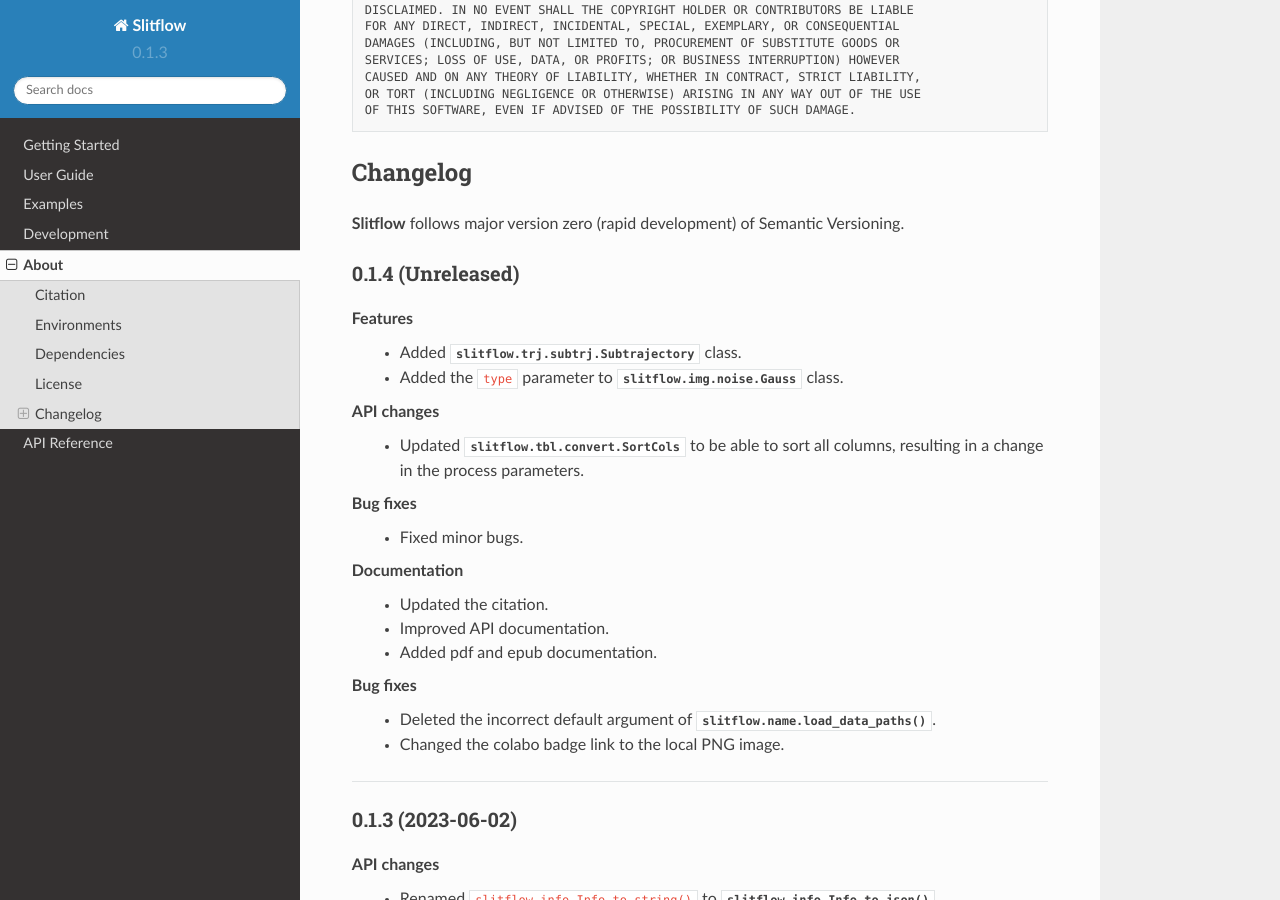
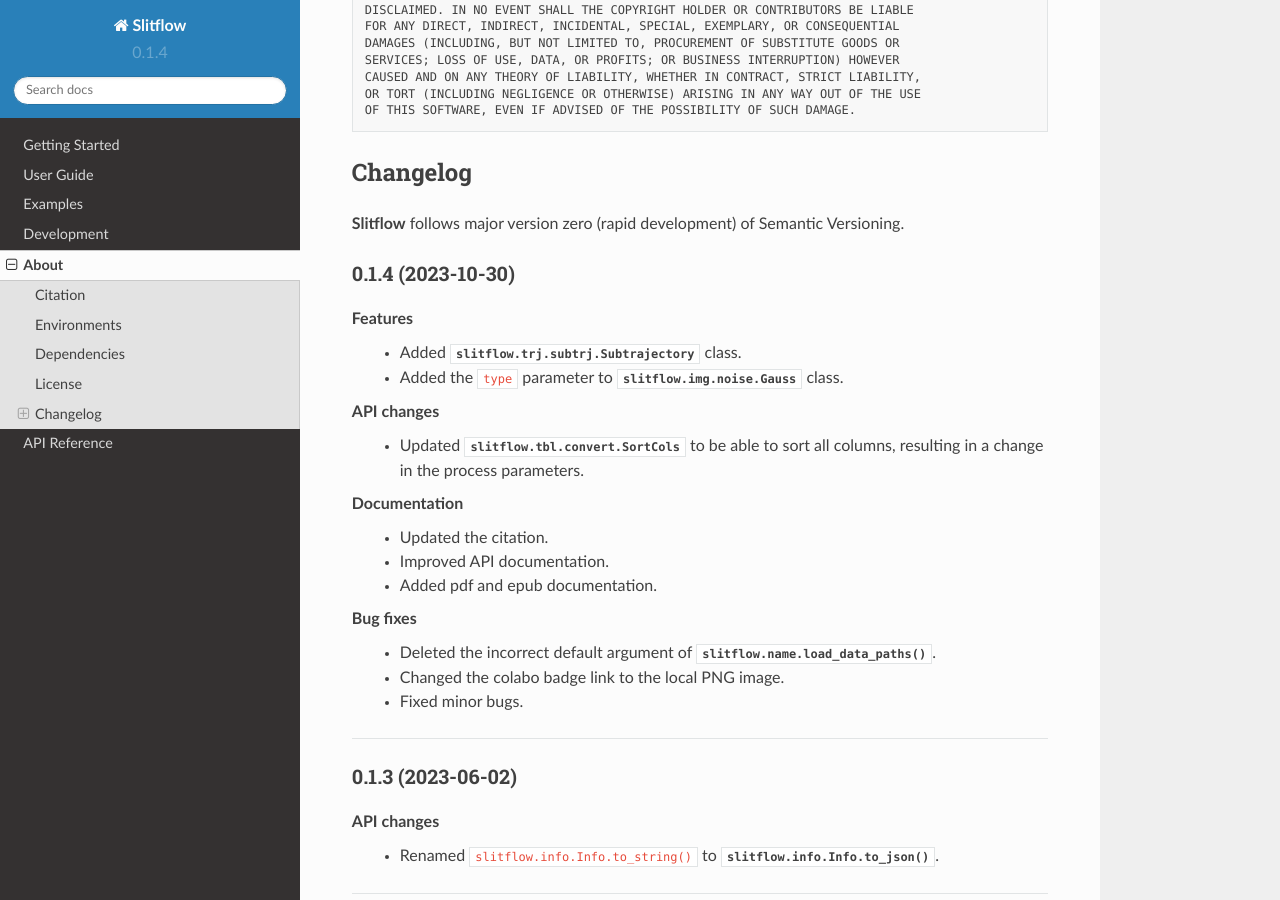
Before and after one commit to ikiyokawa/slitflow, a Sphinx documentation site: the page built from docs/about.rst, in a window 1280 px wide and 900 px high, scrolled down 1492 px. Built offline with Sphinx 7.4.7 and the Read the Docs theme 2.0.0, drawn with Linux system fonts in a browser that asks for light colours.

Commit message:
REL: version 0.1.4

```diff
--- a/docs/about.rst
+++ b/docs/about.rst
@@ -79,7 +79,7 @@
 =============
 **Slitflow** follows major version zero (rapid development) of Semantic Versioning.
 
-0.1.4 (Unreleased)
+0.1.4 (2023-10-30)
 ----------------------
 
 Features
@@ -89,9 +89,6 @@
 API changes
   * Updated :class:`slitflow.tbl.convert.SortCols` to be able to sort all columns, resulting in a change in the process parameters.
 
-Bug fixes
-  * Fixed minor bugs.
-
 Documentation
   * Updated the citation.
   * Improved API documentation.
--- a/docs/conf.py
+++ b/docs/conf.py
@@ -21,7 +21,7 @@
 author = 'Yuma Ito'
 
 release = '0.1'
-version = '0.1.3'
+version = '0.1.4'
 
 # -- General configuration ----------------------------------------------------
 
--- a/src/slitflow/__init__.py
+++ b/src/slitflow/__init__.py
@@ -1,6 +1,6 @@
 RANDOM_SEED = 42
 MATPLOTLIB_BACKEND = "Agg"
-__version__ = "0.1.3"
+__version__ = "0.1.4"
 
 from . import data
 from . import info
```
Also changed, not shown: other parts of docs/about.rst (+1 -0 lines).
